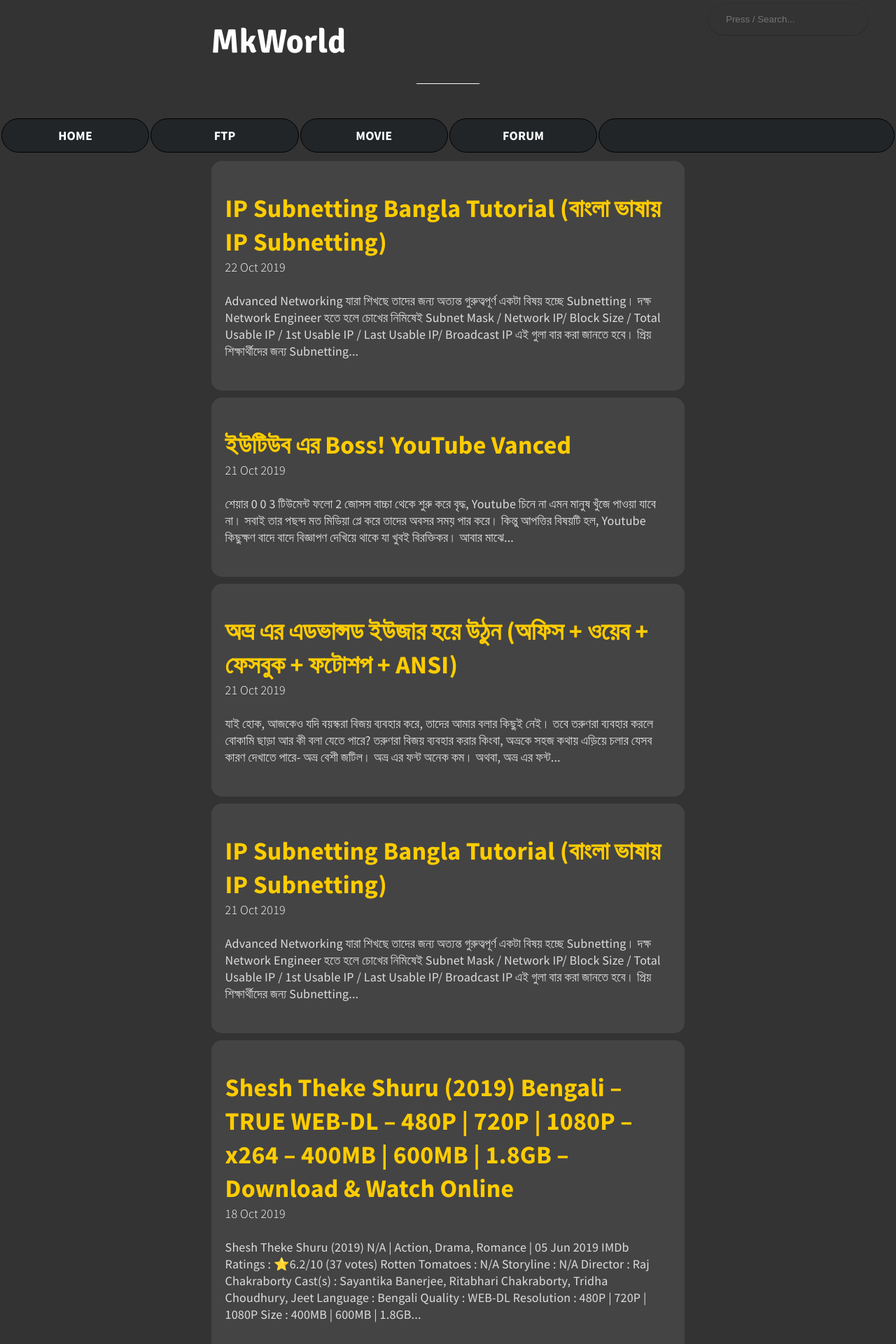
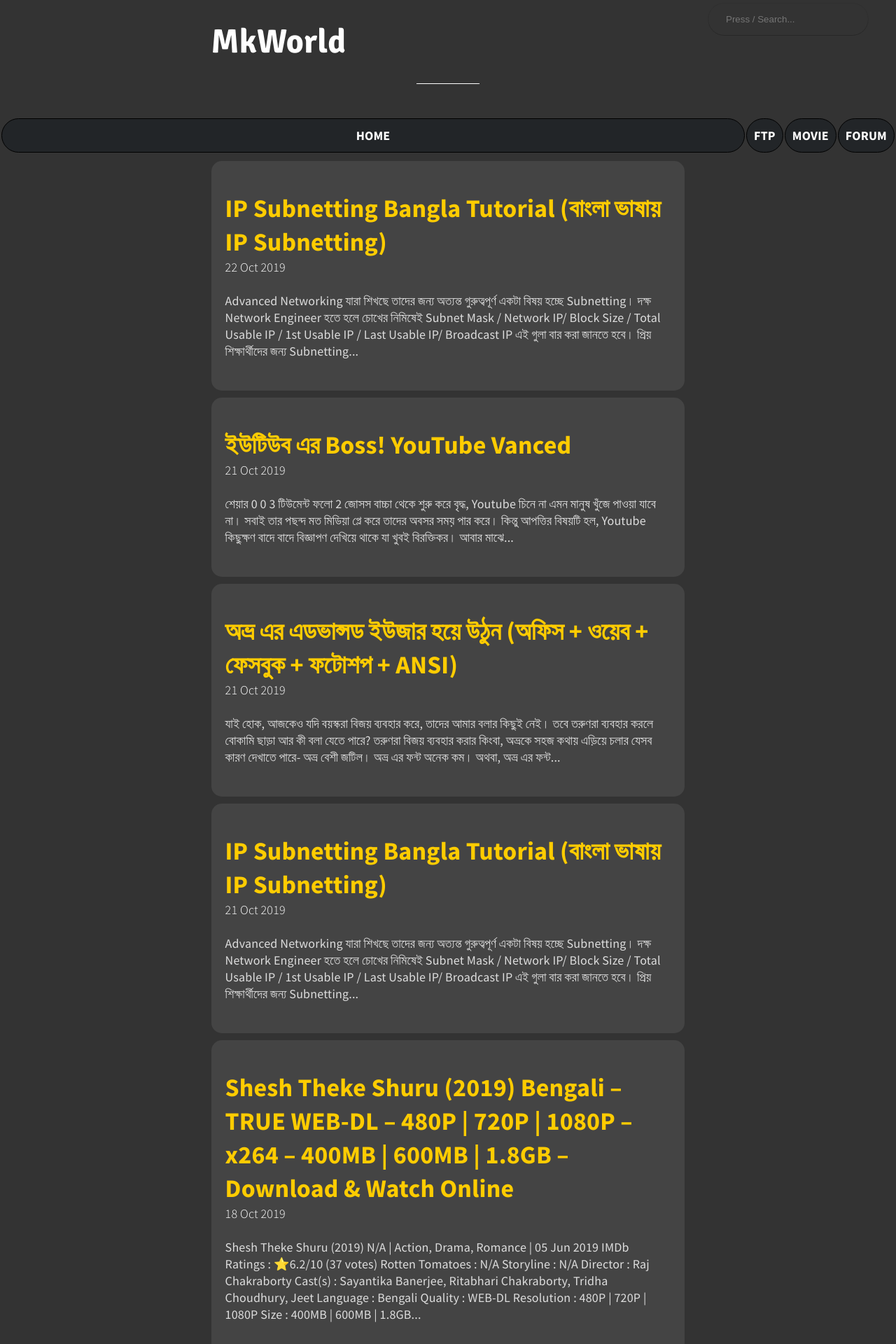
Before and after one commit to bdmilan/blog, a Jekyll site: the page built from index.html, in a window 1280 px wide. Shown: the top 1920 px of the page at 70% size. Built offline with Jekyll 4.4.1, drawn with Linux system fonts in a browser that asks for light colours; the list of posts is cut into pages by our own code.

Commit message:
Update header.html

```diff
--- a/_includes/header.html
+++ b/_includes/header.html
@@ -28,13 +28,10 @@
 <nav class="sticky-top">
   <div class="" style=""><table style="width:100%">
   <tr>
-    <td style="background:#010b1354; border-radius: 45px; width: 10%; border: 1px solid #000; font-weight: bold; color: #fff; text-align: center; padding: 10px;"><a href="https://mkhnp.ml/index.html" style="color: #fff;"> HOME </a></td>
-    <td style="background:#010b1354; border-radius: 45px; width: 10%; border: 1px solid #000; font-weight: bold;color: #fff; text-align: center; padding: 10px;"><a href="ftp.html" style="color: #fff;"> FTP </a></td>
-	<td style="background:#010b1354; border-radius: 45px; width: 10%; border: 1px solid #000; font-weight: bold;color: #fff; text-align: center; padding: 10px;"><a href="movie.html" style="color: #fff;"> MOVIE </a></td>
-	  <td style="background:#010b1354; border-radius: 45px; width: 10%; border: 1px solid #000; font-weight: bold;color: #fff; text-align: center; padding: 10px;"><a href="forum.html" style="color: #fff;"> FORUM </a></td>
-         <td style="background:#010b1354; border-radius: 45px; width: 20%; border: 1px solid #000; font-weight: bold;color: #fff; text-align: center; padding: 10px;">
-
-	  </td>
+    <td style="background:#010b1354; border-radius: 45px; width: 220%; border: 1px solid #000; font-weight: bold; color: #fff; text-align: center; padding: 10px;"><a href="https://mkhnp.ml/index.html" style="color: #fff;"> HOME </a></td>
+    <td style="background:#010b1354; border-radius: 45px; width: 22%; border: 1px solid #000; font-weight: bold;color: #fff; text-align: center; padding: 10px;"><a href="ftp.html" style="color: #fff;"> FTP </a></td>
+	<td style="background:#010b1354; border-radius: 45px; width: 22%; border: 1px solid #000; font-weight: bold;color: #fff; text-align: center; padding: 10px;"><a href="movie.html" style="color: #fff;"> MOVIE </a></td>
+	  <td style="background:#010b1354; border-radius: 45px; width: 22%; border: 1px solid #000; font-weight: bold;color: #fff; text-align: center; padding: 10px;"><a href="forum.html" style="color: #fff;"> FORUM </a></td>
 
   </tr>
 </table></b>
```
